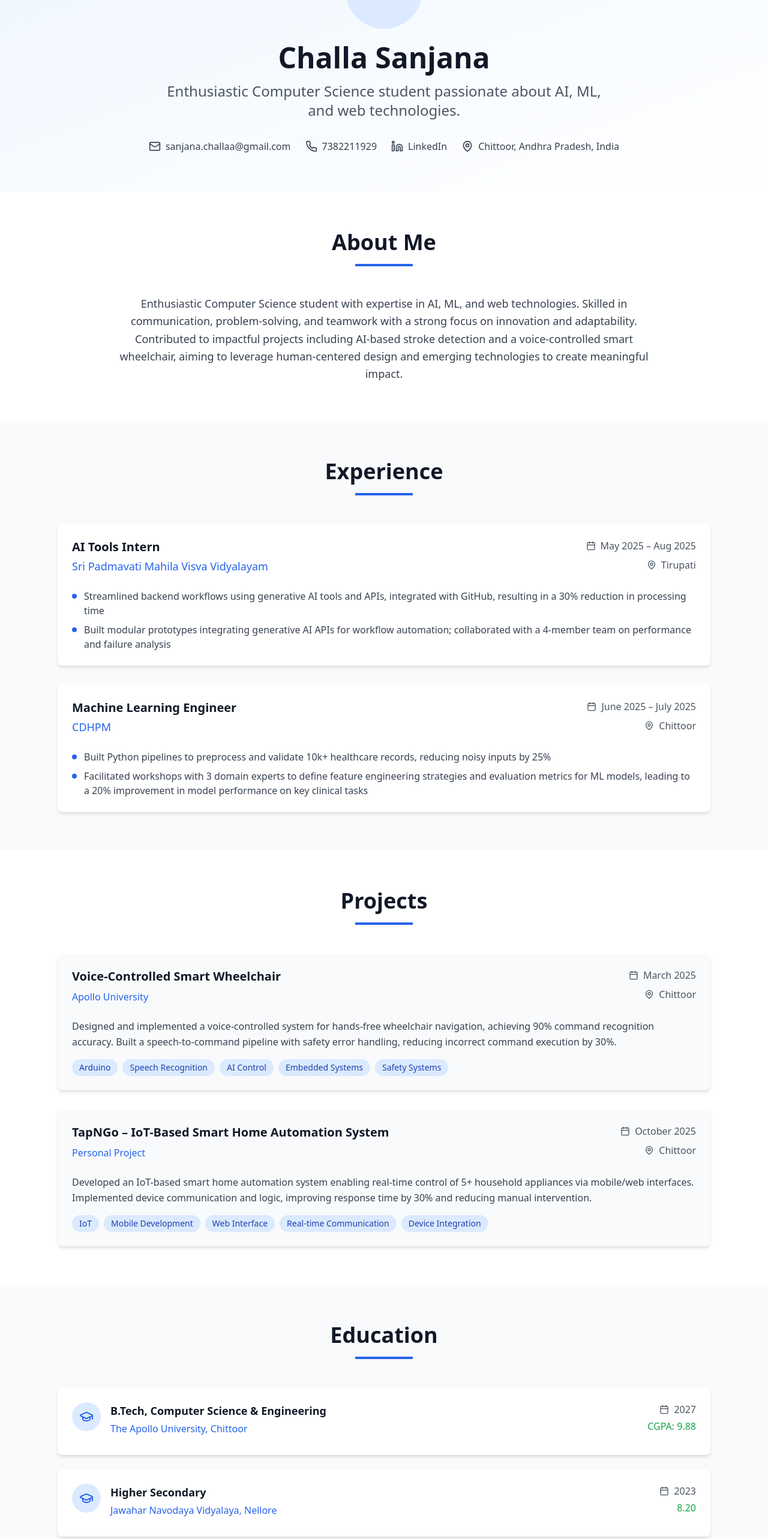
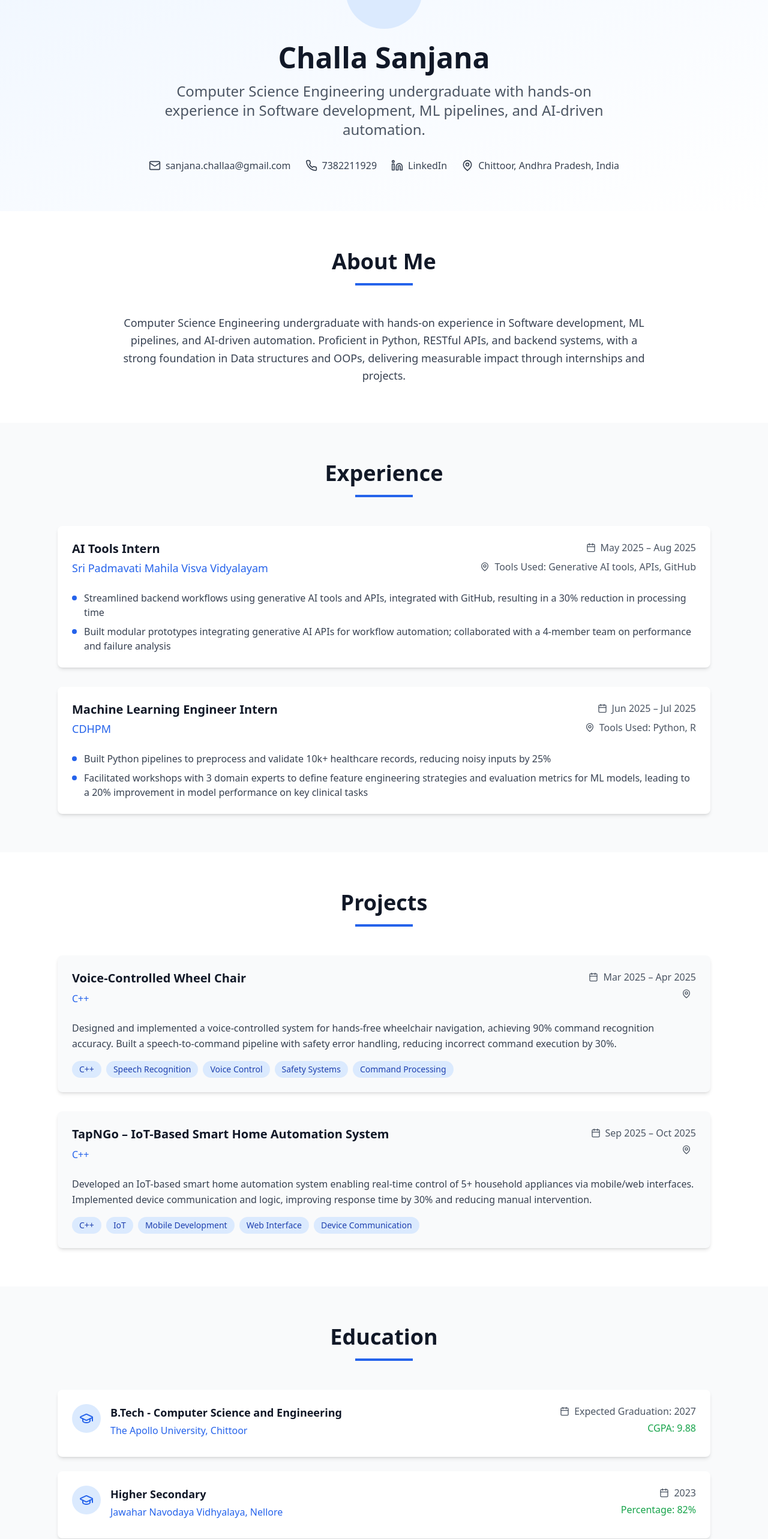
Before and after one commit to 1234sanju4321/Sanjana, a React (Vite) app: page / in a window 1280 px wide. Shown: the part 160-2726 px from the top of the page at 60% size. Built offline with nearby package versions, Linux system fonts and the light colour scheme.

Commit message:
Update portfolio to match resume exactly

```diff
--- a/src/components/About.tsx
+++ b/src/components/About.tsx
@@ -13,11 +13,9 @@ const About = () => {
 
         <div className="max-w-4xl mx-auto">
           <p className="text-lg text-gray-700 leading-relaxed text-center">
-            Enthusiastic Computer Science student with expertise in AI, ML, and web technologies.
-            Skilled in communication, problem-solving, and teamwork with a strong focus on innovation
-            and adaptability. Contributed to impactful projects including AI-based stroke detection
-            and a voice-controlled smart wheelchair, aiming to leverage human-centered design and
-            emerging technologies to create meaningful impact.
+            Computer Science Engineering undergraduate with hands-on experience in Software development, ML pipelines,
+            and AI-driven automation. Proficient in Python, RESTful APIs, and backend systems, with a strong foundation in
+            Data structures and OOPs, delivering measurable impact through internships and projects.
           </p>
         </div>
       </div>
--- a/src/components/Certifications.tsx
+++ b/src/components/Certifications.tsx
@@ -4,9 +4,14 @@ import { Award, Calendar } from 'lucide-react';
 const Certifications = () => {
   const certifications = [
     {
-      title: "Web Development",
-      issuer: "CSI Student Chapter",
-      year: "2023"
+      title: "NPTEL - DBMS",
+      issuer: "NPTEL",
+      year: "2025"
+    },
+    {
+      title: "NPTEL - Introduction to Machine learning",
+      issuer: "NPTEL",
+      year: "2025"
     },
     {
       title: "Generative AI at SAP",
@@ -14,18 +19,28 @@ const Certifications = () => {
       year: "2024"
     },
     {
-      title: "Prompt Engineering",
-      issuer: "The Coding Club, Apollo University",
+      title: "Software Engineering",
+      issuer: "Electronic Arts",
+      year: "2025"
+    },
+    {
+      title: "Google Cloud Computing",
+      issuer: "Google Skills",
       year: "2024"
     },
     {
-      title: "Google Cloud Platform",
-      issuer: "Dr. Pallamasetti Innovations",
-      year: "2024"
+      title: "Crash Course on Python",
+      issuer: "Google (Coursera)",
+      year: "2026"
     },
     {
-      title: "Google Cloud Computing Foundations Certificate",
-      issuer: "Google Cloud",
+      title: "Web Development",
+      issuer: "The Apollo University",
+      year: "2025"
+    },
+    {
+      title: "Prompt Engineering",
+      issuer: "The Apollo University",
       year: "2024"
     }
   ];
@@ -35,7 +50,7 @@ const Certifications = () => {
       <div className="max-w-6xl mx-auto px-4 sm:px-6 lg:px-8">
         <div className="text-center mb-12">
           <h2 className="text-3xl md:text-4xl font-bold text-gray-900 mb-4">
-            Certifications
+            Awards & Certifications
           </h2>
           <div className="w-24 h-1 bg-blue-600 mx-auto"></div>
         </div>
--- a/src/components/Contact.tsx
+++ b/src/components/Contact.tsx
@@ -36,7 +36,7 @@ const Contact = () => {
             </a>
 
             <a
-              href="https://www.linkedin.com/in/sanjanachalla"
+              href="https://www.linkedin.com/in/Sanjana%20Challa"
               target="_blank"
               rel="noopener noreferrer"
               className="flex items-center space-x-4 p-6 bg-gray-50 rounded-lg hover:bg-blue-50 hover:shadow-md transition-all group"
--- a/src/components/Education.tsx
+++ b/src/components/Education.tsx
@@ -4,22 +4,22 @@ import { GraduationCap, Calendar } from 'lucide-react';
 const Education = () => {
   const education = [
     {
-      degree: "B.Tech, Computer Science & Engineering",
+      degree: "B.Tech - Computer Science and Engineering",
       institution: "The Apollo University, Chittoor",
-      year: "2027",
+      year: "Expected Graduation: 2027",
       grade: "CGPA: 9.88"
     },
     {
       degree: "Higher Secondary",
-      institution: "Jawahar Navodaya Vidyalaya, Nellore",
+      institution: "Jawahar Navodaya Vidhyalaya, Nellore",
       year: "2023",
-      grade: "8.20"
+      grade: "Percentage: 82%"
     },
     {
       degree: "Secondary School",
-      institution: "Jawahar Navodaya Vidyalaya, Nellore",
+      institution: "Jawahar Navodaya Vidhyalaya, Nellore",
       year: "2021",
-      grade: "8.80"
+      grade: "Percentage: 88%"
     }
   ];
 
--- a/src/components/Experience.tsx
+++ b/src/components/Experience.tsx
@@ -7,17 +7,17 @@ const Experience = () => {
       title: "AI Tools Intern",
       company: "Sri Padmavati Mahila Visva Vidyalayam",
       duration: "May 2025 – Aug 2025",
-      location: "Tirupati",
+      location: "Tools Used: Generative AI tools, APIs, GitHub",
       responsibilities: [
         "Streamlined backend workflows using generative AI tools and APIs, integrated with GitHub, resulting in a 30% reduction in processing time",
         "Built modular prototypes integrating generative AI APIs for workflow automation; collaborated with a 4-member team on performance and failure analysis"
       ]
     },
     {
-      title: "Machine Learning Engineer",
+      title: "Machine Learning Engineer Intern",
       company: "CDHPM",
-      duration: "June 2025 – July 2025",
-      location: "Chittoor",
+      duration: "Jun 2025 – Jul 2025",
+      location: "Tools Used: Python, R",
       responsibilities: [
         "Built Python pipelines to preprocess and validate 10k+ healthcare records, reducing noisy inputs by 25%",
         "Facilitated workshops with 3 domain experts to define feature engineering strategies and evaluation metrics for ML models, leading to a 20% improvement in model performance on key clinical tasks"
--- a/src/components/Header.tsx
+++ b/src/components/Header.tsx
@@ -15,7 +15,7 @@ const Header = () => {
   const downloadResume = () => {
     // In a real implementation, this would link to an actual PDF
     const link = document.createElement('a');
-    link.href = '/software_engineer_(4).pdf';
+    link.href = '/sanjana_resume.pdf';
     link.download = 'Challa_Sanjana_Resume.pdf';
     document.body.appendChild(link);
     link.click();
--- a/src/components/Hero.tsx
+++ b/src/components/Hero.tsx
@@ -14,7 +14,7 @@ const Hero = () => {
               Challa Sanjana
             </h1>
             <p className="text-xl md:text-2xl text-gray-600 mb-8 max-w-3xl mx-auto leading-relaxed">
-              Enthusiastic Computer Science student passionate about AI, ML, and web technologies.
+              Computer Science Engineering undergraduate with hands-on experience in Software development, ML pipelines, and AI-driven automation.
             </p>
           </div>
 
@@ -34,7 +34,7 @@ const Hero = () => {
               <span>7382211929</span>
             </a>
             <a
-              href="https://www.linkedin.com/in/sanjanachalla"
+              href="https://www.linkedin.com/in/Sanjana%20Challa"
               target="_blank"
               rel="noopener noreferrer"
               className="flex items-center space-x-2 hover:text-blue-600 transition-colors"
--- a/src/components/Projects.tsx
+++ b/src/components/Projects.tsx
@@ -4,20 +4,20 @@ import { Calendar, MapPin, ExternalLink } from 'lucide-react';
 const Projects = () => {
   const projects = [
     {
-      title: "Voice-Controlled Smart Wheelchair",
-      organization: "Apollo University",
-      date: "March 2025",
-      location: "Chittoor",
+      title: "Voice-Controlled Wheel Chair",
+      organization: "C++",
+      date: "Mar 2025 – Apr 2025",
+      location: "",
       description: "Designed and implemented a voice-controlled system for hands-free wheelchair navigation, achieving 90% command recognition accuracy. Built a speech-to-command pipeline with safety error handling, reducing incorrect command execution by 30%.",
-      technologies: ["Arduino", "Speech Recognition", "AI Control", "Embedded Systems", "Safety Systems"]
+      technologies: ["C++", "Speech Recognition", "Voice Control", "Safety Systems", "Command Processing"]
     },
     {
       title: "TapNGo – IoT-Based Smart Home Automation System",
-      organization: "Personal Project",
-      date: "October 2025",
-      location: "Chittoor",
+      organization: "C++",
+      date: "Sep 2025 – Oct 2025",
+      location: "",
       description: "Developed an IoT-based smart home automation system enabling real-time control of 5+ household appliances via mobile/web interfaces. Implemented device communication and logic, improving response time by 30% and reducing manual intervention.",
-      technologies: ["IoT", "Mobile Development", "Web Interface", "Real-time Communication", "Device Integration"]
+      technologies: ["C++", "IoT", "Mobile Development", "Web Interface", "Device Communication"]
     }
   ];
 
--- a/src/components/Skills.tsx
+++ b/src/components/Skills.tsx
@@ -11,7 +11,7 @@ const Skills = () => {
     {
       category: "Development",
       icon: <Code className="w-6 h-6 text-blue-600" />,
-      skills: ["HTML", "CSS", "JavaScript", "Flask", "Django", "MERN Stack"]
+      skills: ["HTML", "CSS", "JavaScript", "Rest APIs", "Flask", "Django", "MERN Stack"]
     },
     {
       category: "Databases",
```
